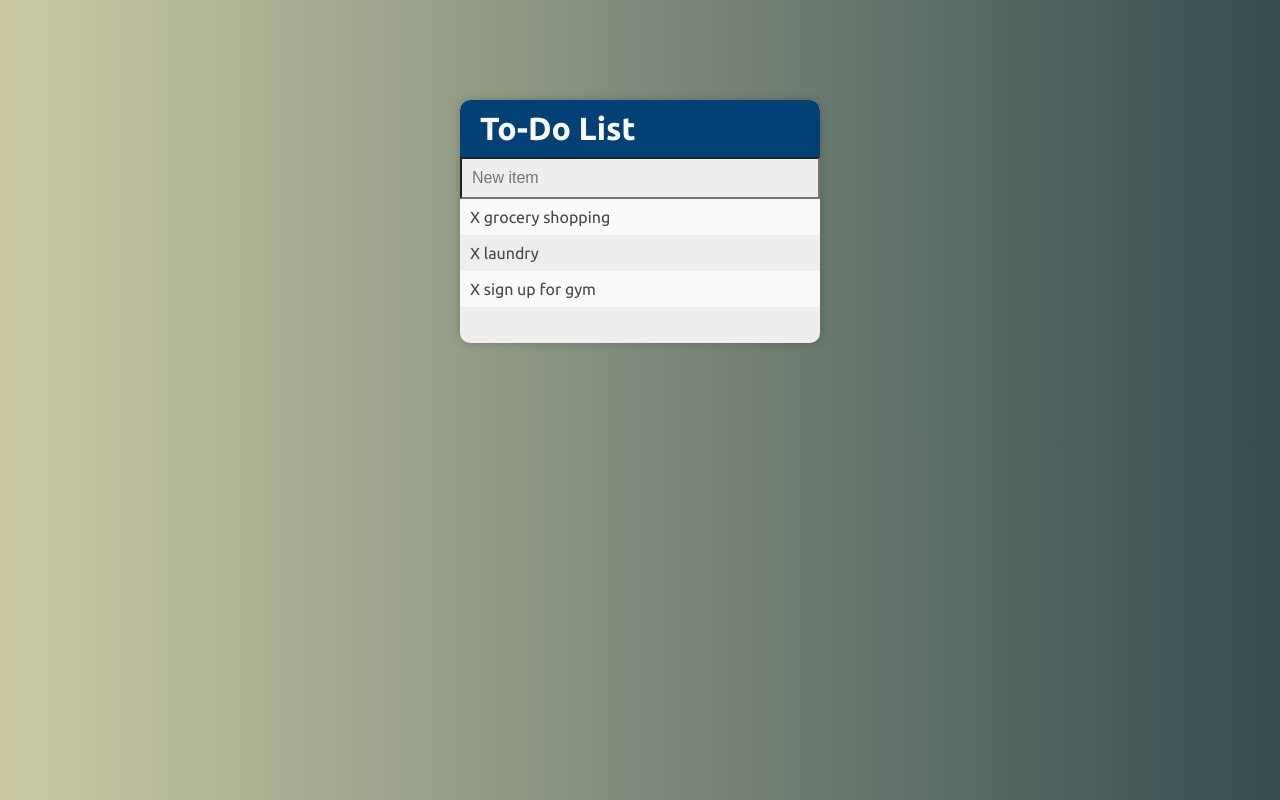
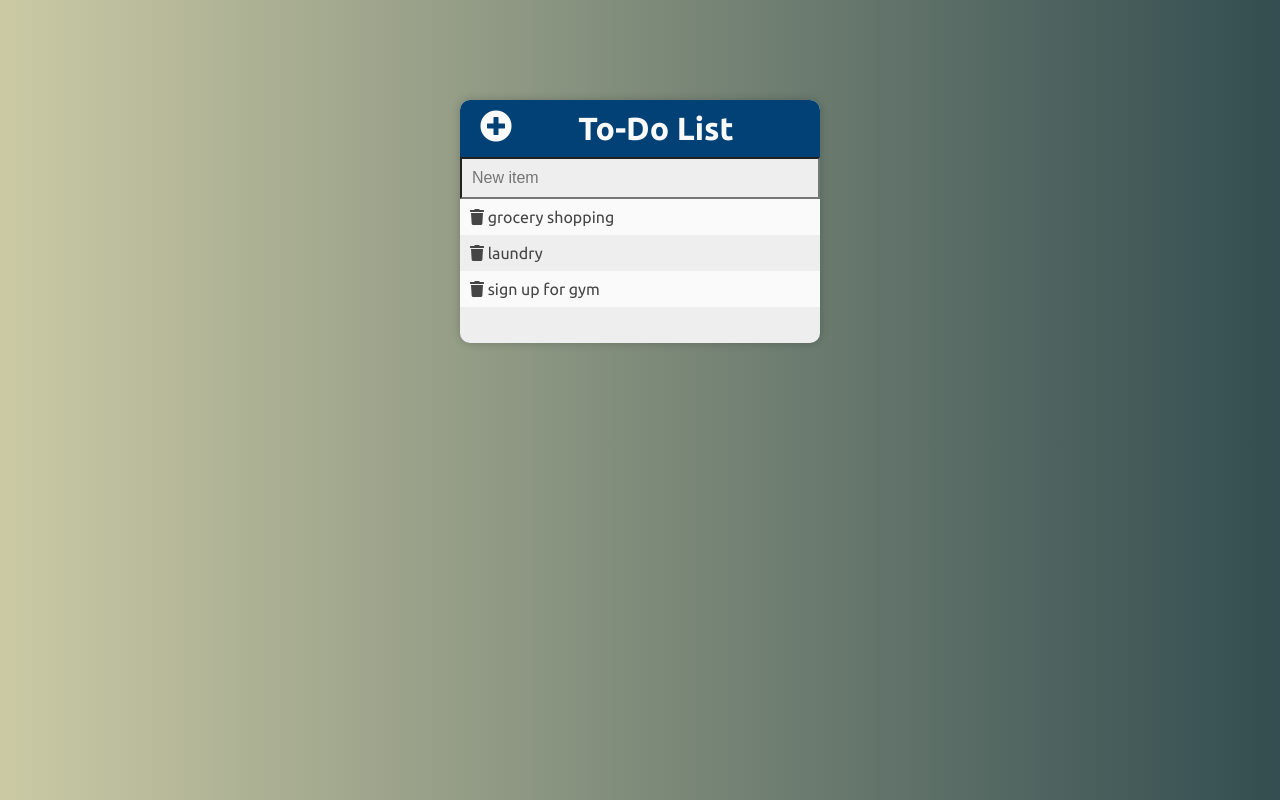
Before and after one commit to codingcurry/Udemy-The-Web-Developer-Bootcamp, a plain HTML site: page Todo List/index.html in a window 1280 px wide. Drawn offline with Linux system fonts and the light colour scheme.

Commit message:
added icons from font awesome library

```diff
--- a/Todo List/assets/css/todos.css
+++ b/Todo List/assets/css/todos.css
@@ -22,6 +22,7 @@ body {
 h1 {
 	background: #024176;
 	color: #fafafa;
+	text-align: center;
 	margin: 0 0;
 	padding: 10px 20px;
 	border-top-right-radius: 10px;
@@ -60,3 +61,7 @@ input:focus {
 	border: 3px solid #305ad7;
 	outline: none;
 }
+
+.fa-plus-circle {
+	float: left;
+}
--- a/Todo List/assets/js/todos.js
+++ b/Todo List/assets/js/todos.js
@@ -14,7 +14,7 @@ $('ul').on("click", "span", function(event) {
 //add new items in text input
 $('input[type="text"]').keypress(function(event) {
 	if(event.which===13) {
-		$('ul').append("<li><span>X</span> " + $(this).val() + "</li>");
+		$('ul').append("<li><span><i class='fas fa-trash'></i></span> " + $(this).val() + "</li>");
 		$(this).val("");
 	}
 });
--- a/Todo List/index.html
+++ b/Todo List/index.html
@@ -4,17 +4,18 @@
 	<title>Todo List</title>
 	<script type="text/javascript" src="assets/js/lib/jquery-3.3.1.min.js"></script>
 	<link href="https://fonts.googleapis.com/css?family=Ubuntu:400,500,700" rel="stylesheet">
+	<link rel="stylesheet" href="https://use.fontawesome.com/releases/v5.7.1/css/all.css" integrity="sha384-fnmOCqbTlWIlj8LyTjo7mOUStjsKC4pOpQbqyi7RrhN7udi9RwhKkMHpvLbHG9Sr" crossorigin="anonymous">
 	<link rel="stylesheet" type="text/css" href="assets/css/todos.css">
 </head>
 <body>
 
 	<div id="container">
-		<h1>To-Do List</h1>
+		<h1>To-Do List <i class="fas fa-plus-circle"></i></i></h1>
 		<input type="text" placeholder="New item" name="">
 		<ul>
-			<li><span>X</span> grocery shopping</li>
-			<li><span>X</span> laundry</li>
-			<li><span>X</span> sign up for gym</li>
+			<li><span><i class="fas fa-trash"></i></span> grocery shopping</li>
+			<li><span><i class="fas fa-trash"></i></span> laundry</li>
+			<li><span><i class="fas fa-trash"></i></span> sign up for gym</li>
 		</ul>
 	</div>
 
```
